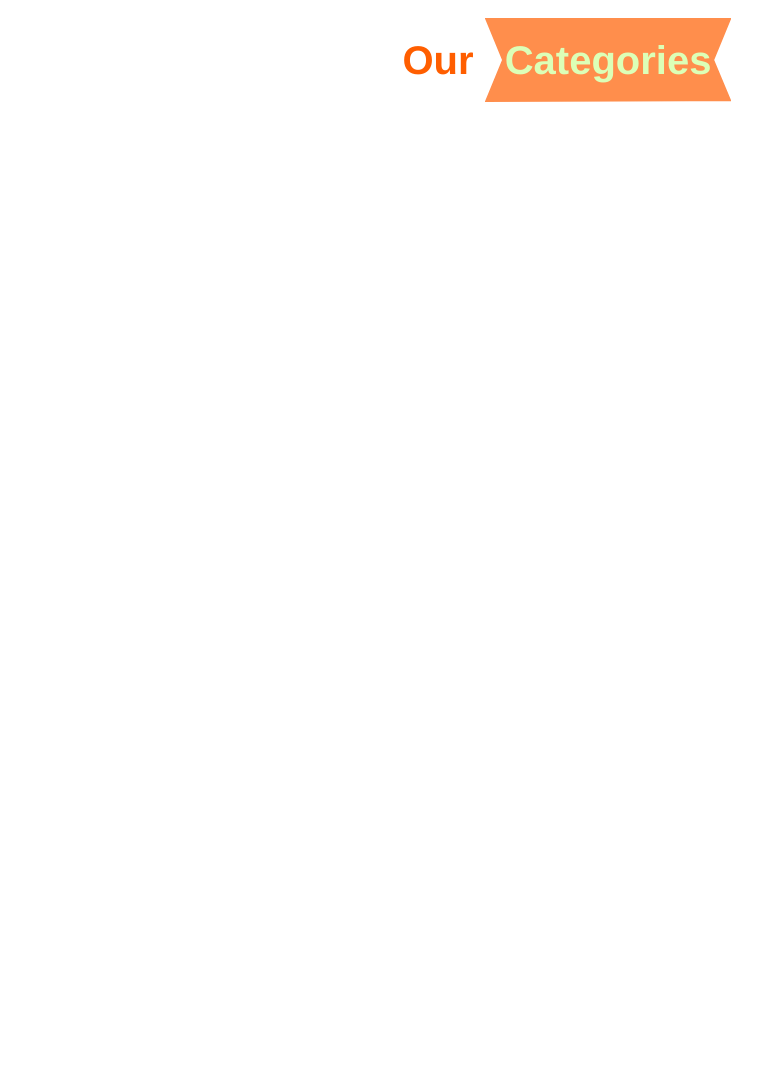
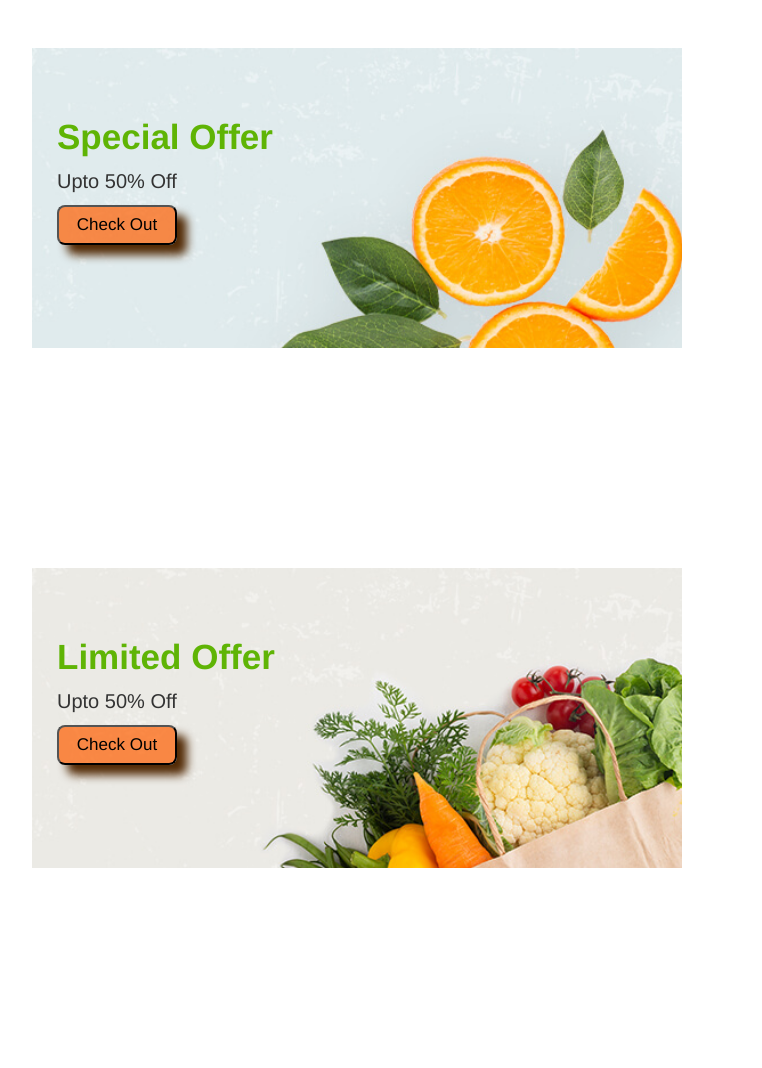
Before and after one commit to saadia07/grocerease, a plain HTML site: page home.html in a window 1280 px wide. Shown: the part 572-1640 px from the top of the page, without its empty margins (73-835 px from the left). Before the commit the page ends 934 px from the top, so only its background shows below. Drawn offline with Linux system fonts and the light colour scheme.

Commit message:
made deal section

```diff
--- a/css/home.css
+++ b/css/home.css
@@ -84,11 +84,83 @@
     clip-path: polygon(100% 0, 93% 50%, 100% 99%,0% 100%, 7% 50%,0% 0%);
 
 }
-.fruits-image{
+/* deal section */
+.deal-pic-1{
+    background-image: url("../images/deal-pic-1.jpg");
+    height: 300px;
+    width: 650px;
+    background-size: cover;
+}
+.deal-pic-2{
+    background-image: url("../images/deal-pic-2.jpg");
+    height: 300px;
+    width: 650px;
+    background-size: cover;
+}
+.bannner-container{
+    margin-top: 50px;
+    margin-left: 105px;
+    display: flex;
+    flex-wrap: wrap;
+    gap: 20px;
+}
+.bannner-container .banner{
+    /* flex: 1 1 40px; */
+    height: 500px;
+    overflow: hidden;
+    position: relative;
+}
+.bannner-container .banner .deal-content{
+    position: absolute;
+    top: 50px;
+    left: 25px;
+}
+.bannner-container .banner .deal-content h3{
+    font-size: 35px;
+    font-weight: bold;
+    color: rgb(95, 180, 5);
+}
+.bannner-container .banner .deal-content p{
+    font-size:20px ;
+}
+.bannner-container .banner .deal-content .deal-button{
+   width: 120px;
+   height: 40px;
+    background: rgba(255, 94, 0,0.7);
+    color: black;
+    border-radius: 8px;
+    font-size: 17px;
+    box-shadow: 10px  10px  10px rgb(82, 42, 5);
+
+}
+.bannner-container .banner .deal-content .deal-button:hover{
+    border-style: dashed;
+    border: 2px dashed rgb(255, 255, 255);
+}
+.bannner-container .banner .deal-content .deal-button:active{
+    background:rgb(220, 255, 183);
+    color: #0d0d0d;
+    font-size: 19px;
+    box-shadow: 10px  10px  10px rgb(49, 61, 35);
+}
+/* categories */
+/* .heading{
+    text-align: center;
+    padding:20px 0px;
+    font-size: 40px;
+    font-weight: bold;
+    color:rgb(255, 94, 0);
+}
+.heading span{
+    background-color: rgba(255, 94, 0,0.7);
+    color: rgb(220, 255, 183);
+    padding: 20px;
+    clip-path: polygon(100% 0, 93% 50%, 100% 99%,0% 100%, 7% 50%,0% 0%); */
+/* .fruits-image{
     background-image: url("../images/fruits.jpg");
     height: 250px;
     width: 500px;
     background-size: cover;
     position: absolute;
     left: 100px;
-}
+} */
--- a/home.html
+++ b/home.html
@@ -67,14 +67,34 @@
       </div>
 
     </section>
-    <section class="CATEGORIES" id="CATEGORIES">
+    <section class="bannner-container">
+      <div class="banner">
+        <div class="deal-pic-1"></div>
+        <div class="deal-content">
+          <h3>Special Offer</h3>
+          <p>Upto 50% Off</p>
+          <button class="deal-button">Check Out</button>
+        </div>
+      </div>
+      <div class="banner">
+        <div class="deal-pic-2"></div>
+        <div class="deal-content">
+          <h3>Limited Offer</h3>
+          <P>Upto 50% Off</p>
+          <button class="deal-button">Check Out</button>
+        </div>
+      </div>
+
+
+    </section>
+    <!-- <section class="CATEGORIES" id="CATEGORIES">
       <h3 class="heading">Our <span>Categories</span></h3>
       <div class="box-container">
         <div class="box">
          <div class="fruits-image"></div>
         </div>
       </div>
-    </section>
+    </section> -->
 
   </body>
   </html>
```
Also changed, not shown: css/deal-pic-2.jpg (added), images/banner-5.jpeg (added), images/deal-pic-1.jpg (added), images/deal-pic-2.jpg (added).
